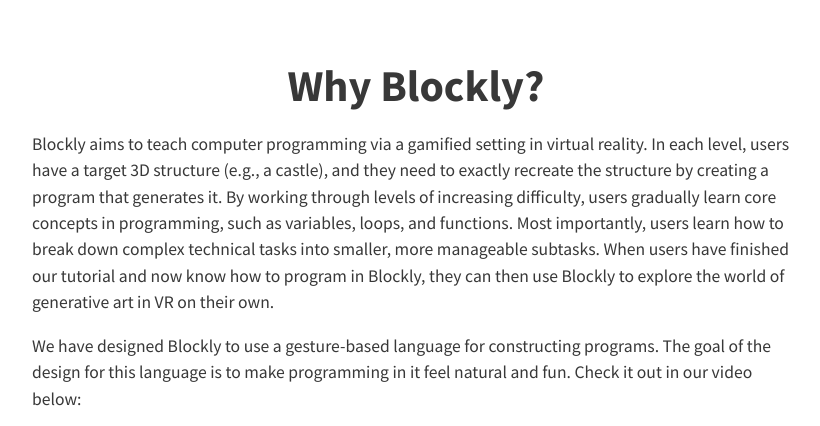
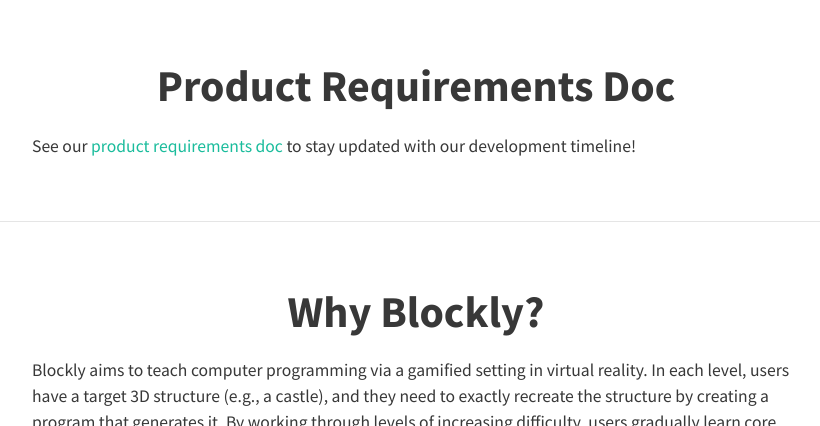
Before and after one commit to UWRealityLab/vrcapstone20sp-team3, a Jekyll site: the page built from docs/index.html, in a window 1280 px wide and 900 px high, cut to the strip 377-803 px from the top of the window. Shown: the whole strip, without its empty margins (224-1044 px from the left). Built offline with Jekyll 4.4.1, drawn with Linux system fonts in a browser that asks for light colours; nearby versions of some CDN libraries; the list of posts is cut into pages by our own code.

Commit message:
add link to PRD on home page

```diff
--- a/docs/_layouts/home.html
+++ b/docs/_layouts/home.html
@@ -11,6 +11,19 @@
   {% endif %}
 
   <div class="posts">
+    <div class="post-teaser">
+      <header>
+        <h1 style="text-align: center;">
+          Product Requirements Doc
+        </h1>
+      </header>
+        <br/>
+        See our
+        <a href="https://docs.google.com/a/cs.washington.edu/document/d/1-uIjydR_zQL7k6IQ9gUN79jNO5Kdd8oCZtkQjxiXoGc/edit?usp=sharing">
+          product requirements doc
+        </a>
+        to stay updated with our development timeline!
+    </div>
     <div class="post-teaser">
       <header>
         <h1 style="text-align: center;">
```
Also changed, not shown: 6 other files.
